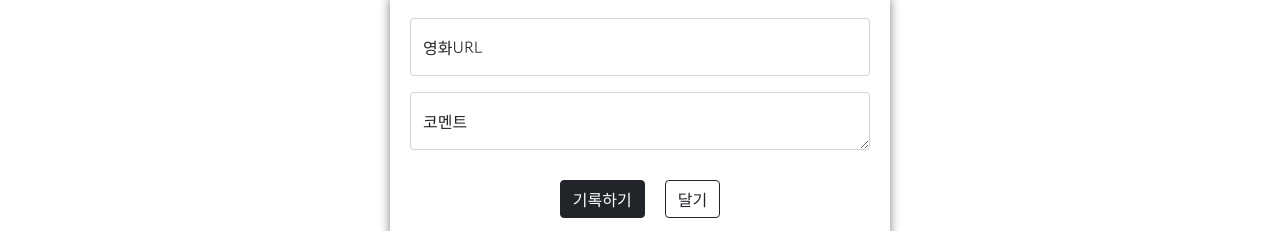
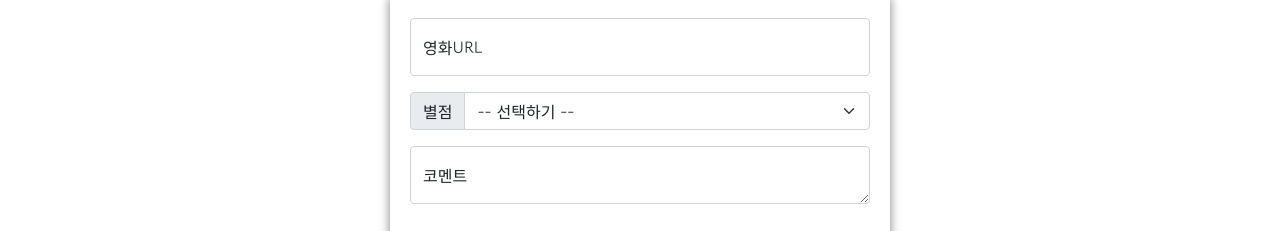
Before and after one commit to JihyeChu/mypage, a plain HTML site: page index.html in a window 1280 px wide. Shown: the part 272-503 px from the top of the page. Drawn offline with nearby package versions, Linux system fonts and the light colour scheme.

Commit message:
Update index.html

```diff
--- a/index.html
+++ b/index.html
@@ -28,7 +28,6 @@
         font-family: "Gowun Dodum", sans-serif;
       }
       .mytitle {
-        background-color: green;
         color: white;
 
         height: 250px;
@@ -104,6 +103,17 @@
           placeholder="name@example.com"
         />
         <label for="floatingInput">영화URL</label>
+      </div>
+      <div class="input-group mb-3">
+        <label class="input-group-text" for="inputGroupSelect01">별점</label>
+        <select class="form-select" id="inputGroupSelect01">
+          <option selected>-- 선택하기 --</option>
+          <option value="1">⭐</option>
+          <option value="2">⭐⭐</option>
+          <option value="3">⭐⭐⭐</option>
+          <option value="4">⭐⭐⭐⭐</option>
+          <option value="5">⭐⭐⭐⭐⭐</option>
+        </select>
       </div>
       <div class="form-floating">
         <textarea
```
